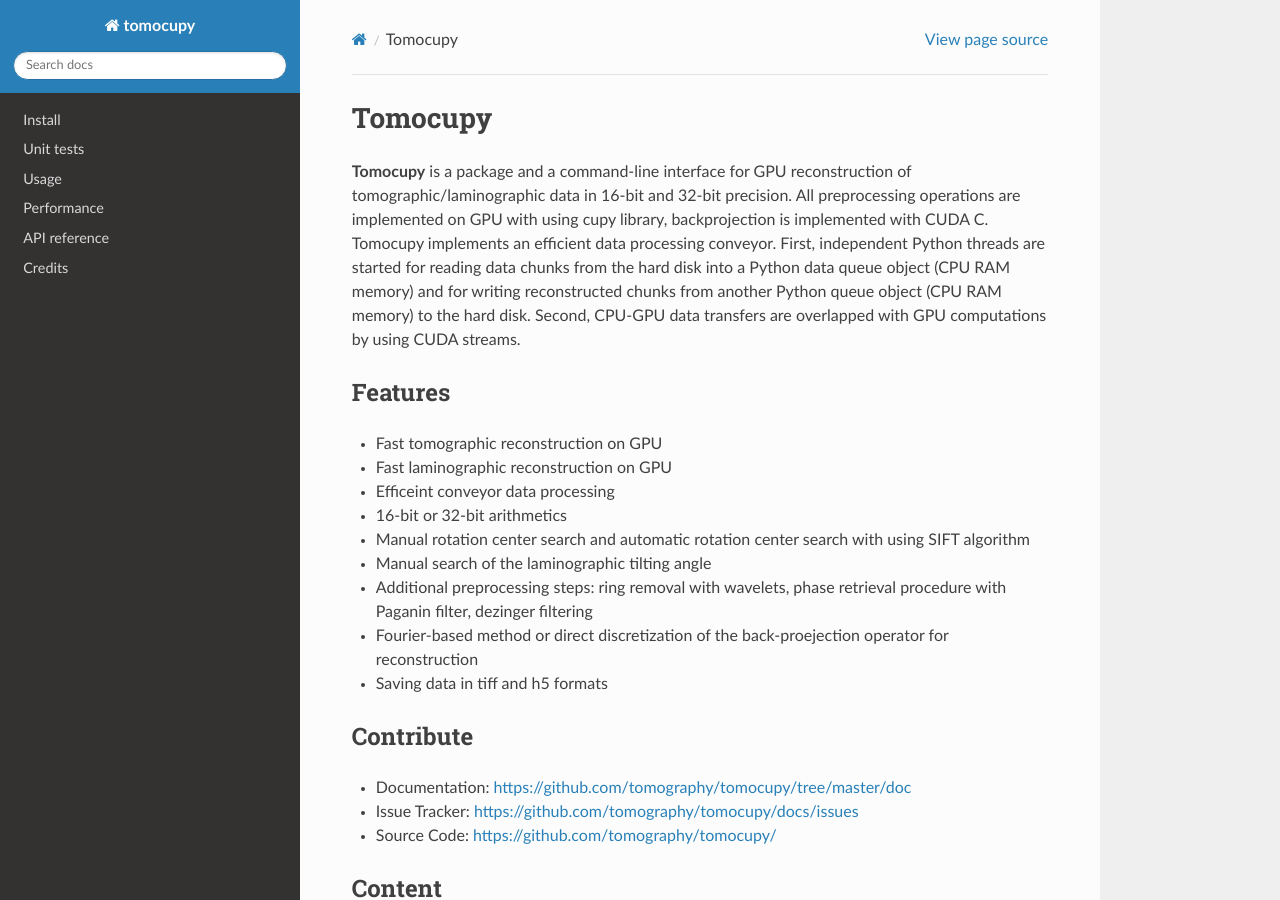
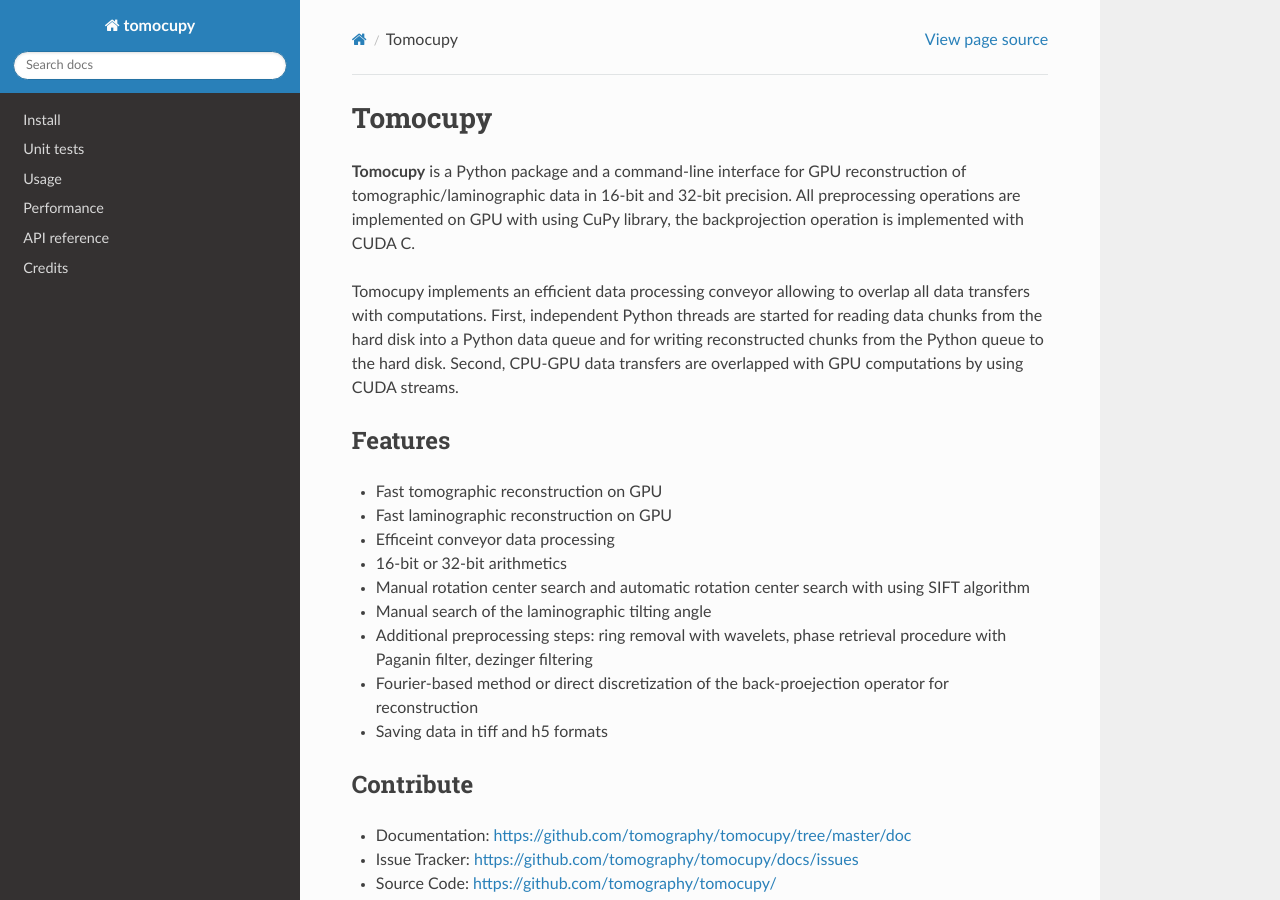
Before and after one commit to tomography/tomocupy, a Sphinx documentation site: the page built from docs/index.rst, in a window 1280 px wide and 900 px high. Built offline with Sphinx 7.4.7 and the Read the Docs theme 2.0.0, drawn with Linux system fonts in a browser that asks for light colours; pages that are not in the unit, such as notebooks, are missing from menus.

Commit message:
Update index.rst

```diff
--- a/docs/index.rst
+++ b/docs/index.rst
@@ -2,9 +2,9 @@
 Tomocupy
 ========
 
-**Tomocupy** is a package and a command-line interface for GPU reconstruction of tomographic/laminographic data in 16-bit and 32-bit precision. All preprocessing operations are implemented on GPU with using cupy library, backprojection is implemented with CUDA C.
-Tomocupy implements an efficient data processing conveyor. First, independent Python threads are started for reading data chunks from the hard disk into a Python data queue object (CPU RAM memory) and for writing reconstructed chunks from another Python queue object (CPU RAM memory) to the hard disk.
-Second, CPU-GPU data transfers are overlapped with GPU computations by using CUDA streams.
+**Tomocupy** is a Python package and a command-line interface for GPU reconstruction of tomographic/laminographic data in 16-bit and 32-bit precision. All preprocessing operations are implemented on GPU with using CuPy library, the backprojection operation is implemented with CUDA C.
+
+Tomocupy implements an efficient data processing conveyor allowing to overlap all data transfers with computations. First, independent Python threads are started for reading data chunks from the hard disk into a Python data queue and for writing reconstructed chunks from the Python queue to the hard disk. Second, CPU-GPU data transfers are overlapped with GPU computations by using CUDA streams.
 
 Features
 --------
```
